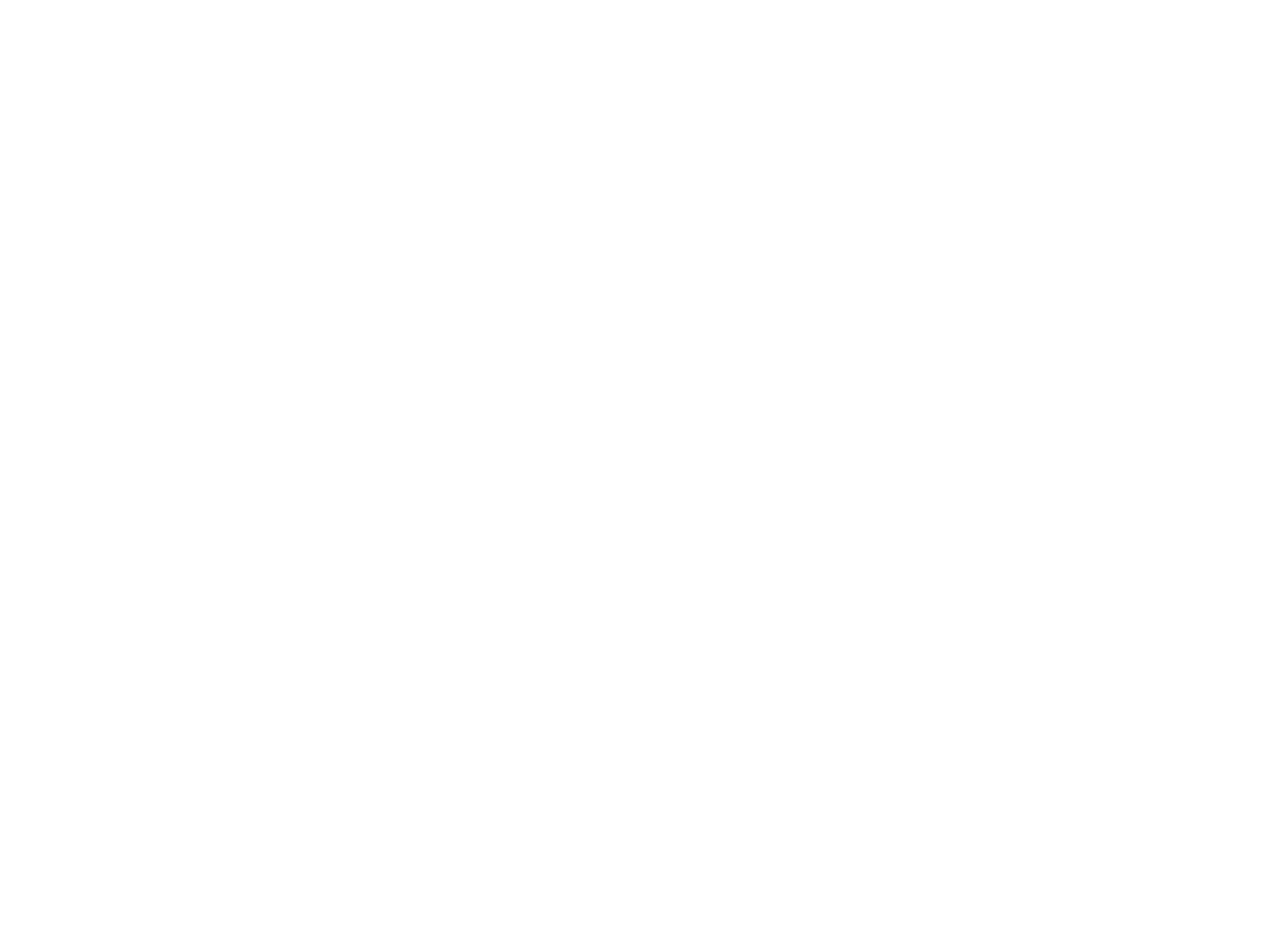
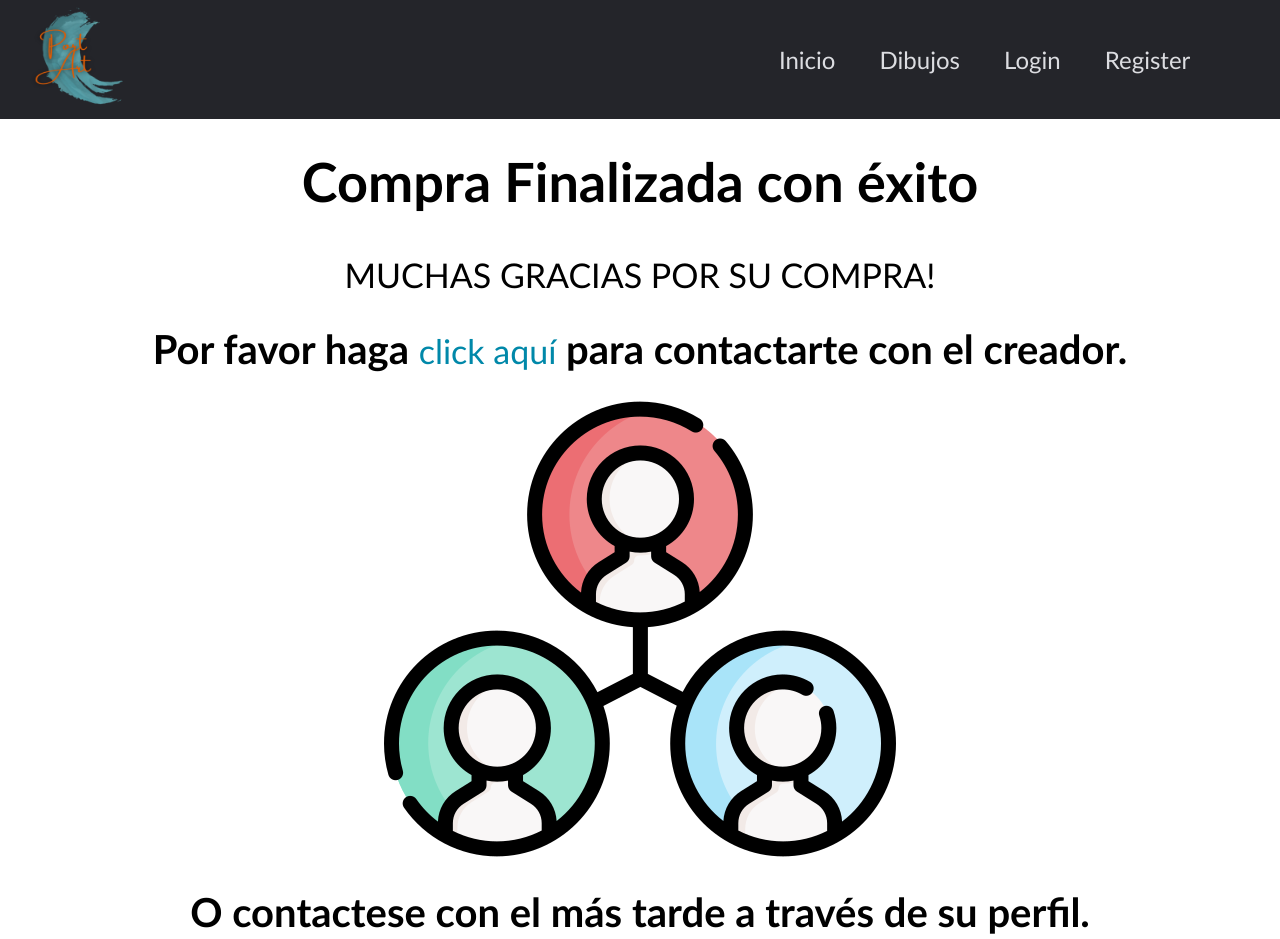
Before and after one commit to Marcobc-exe/PorArt, a plain HTML site: page CompraF.html in a window 1280 px wide. Shown: the top 939 px of the page. Before the commit the page ends 800 px from the top, so only its background shows below. Drawn offline with Linux system fonts and the light colour scheme.

Commit message:
version 4 portart

```diff
--- /dev/null
+++ b/Assets/css/CompraF.css
@@ -0,0 +1,28 @@
+
+.container {
+    text-align: center;
+    background: #fff;
+}
+
+.container h3 {
+    font-size: 54px;
+    margin: 30px;
+}
+
+.container-compra {
+    margin: 40px;
+}
+
+.container-compra p {
+    font-size: 34px;
+    margin-bottom: 30px;
+}
+
+.container-compra h4 a{
+    font-size: 34px;
+    color: #0088a9;
+}
+
+.container-compra h4 {
+    font-size: 40px;
+}
--- a/Assets/css/navbar.css
+++ b/Assets/css/navbar.css
@@ -4,11 +4,6 @@
     padding:0;
     box-sizing:border-box;
     font-family: 'Gill Sans', 'Gill Sans MT', Calibri, 'Trebuchet MS', sans-serif;
-    color: #dcdde1;
-}
-
-body{
-    background: #a4b0be;
 }
 
 header{
@@ -20,6 +15,7 @@ header{
 }
 
 li,a{
+    color: #dcdde1;
     text-decoration: none;
     font-size: 24px;
     font-weight: 500;
--- a/CompraF.html
+++ b/CompraF.html
@@ -4,9 +4,40 @@
     <meta charset="UTF-8">
     <meta http-equiv="X-UA-Compatible" content="IE=edge">
     <meta name="viewport" content="width=device-width, initial-scale=1.0">
+    <link rel="stylesheet" href="Assets/css/navbar.css" type="text/css">
+    <link rel="stylesheet" href="Assets/css/footer.css">
+    <link rel="stylesheet" href="Assets/css/CompraF.css">
     <title>Compra Finalizada</title>
 </head>
 <body>
+    <header>
+        <a href="index.html"><img src="Assets/imgs/logo.png" alt="" class="logo"></a>
+        <nav class="menu">
+                <ul class="nav_links">
+                    <li><a href="index.html">Inicio</a></li>
+                    <li><a href="Diseño.html">Dibujos</a></li>
+                    <li><a href="login.html" id="login">Login</a></li>
+                    <li><a href="register.html" id="login">Register</a></li>
+                    <li><img src="#" alt=""></li>
+                </ul>
+            </img>
+        </nav>
+    </header>
+    <div class="container">
+        <h3>Compra Finalizada con éxito</h3>
 
+        <div class="container-compra">
+            <p>MUCHAS GRACIAS POR SU COMPRA!</p>
+            <h4>Por favor haga <a href="chat.html">click aquí</a> para contactarte con el creador.</h4>
+            <img src="Assets/imgs/cards/team.png">
+            <h4>O contactese con el más tarde a través de su perfil.</h4>
+        </div>
+    </div>
+    <footer class="footer-main">
+        <div class="div-footer">
+            <h4 class="Contacto" style="cursor: pointer;"><strong style="color: #fa983a; cursor: pointer;">Contacto: </strong> lalolandia@gmail.com</h4>
+            <h2>PorArt 2021</h2>
+        </div>
+    </footer>
 </body>
 </html>
```
Also changed, not shown: Assets/css/Diseño.css (+8 -7 lines), Diseño.html (+11 -2 lines).
